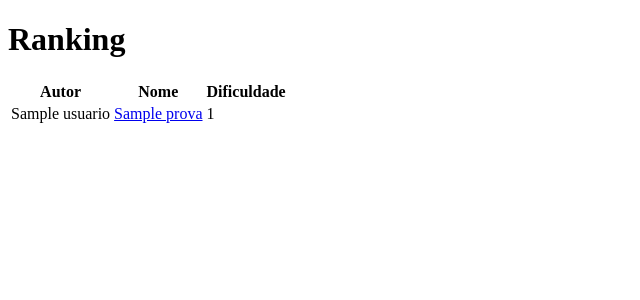
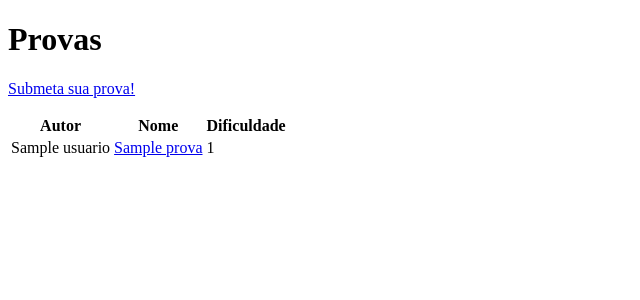
Before and after one commit to tkovs/crystal, a Django app: page /crystal/provas/ in a window 1280 px wide. Shown: the top 300 px of the page, without its empty margins (0-640 px from the left). Run offline with Django 3.2, Linux system fonts and the light colour scheme; tables that the repository leaves empty hold one stand-in row (values such as "Sample post").

Commit message:
Botão para submeter prova

```diff
--- a/crystal/templates/crystal/provas.html
+++ b/crystal/templates/crystal/provas.html
@@ -3,7 +3,9 @@
 {% block title %}{{ title }}{% endblock %}
 
 {% block content %}
-<h1>Ranking</h1>
+<h1>Provas</h1>
+
+<p><a href="#">Submeta sua prova!</a></p>
 
 {% if tests %}
 <table>
```
Also changed, not shown: db.sqlite3.
